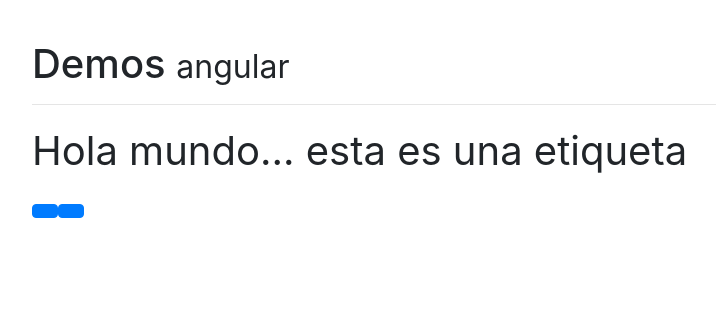
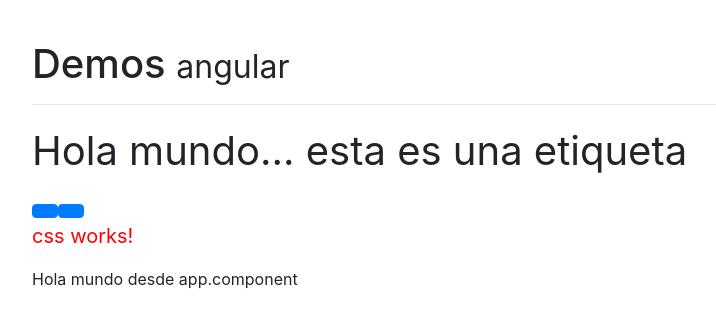
Before and after one commit to difagume/miscelaneos, an Angular app: page / in a window 1280 px wide. Shown: the top 328 px of the page, without its empty margins (53-769 px from the left). Built offline with nearby package versions, Linux system fonts and the light colour scheme; some icons are missing.

Commit message:
Aplicando CSS a un sólo componente

```diff
--- a/src/app/app.component.html
+++ b/src/app/app.component.html
@@ -4,8 +4,9 @@
   </h1>
   <hr>
 
-  <app-ng-style>
+  <app-ng-style></app-ng-style>
+  <app-css></app-css>
 
-  </app-ng-style>
+  <p>Hola mundo desde app.component</p>
 
 </div>
--- a/src/app/app.module.ts
+++ b/src/app/app.module.ts
@@ -4,12 +4,14 @@ import { NgModule } from '@angular/core';
 
 import { AppComponent } from './app.component';
 import { NgStyleComponent } from './components/ng-style/ng-style.component';
+import { CssComponent } from './components/css/css.component';
 
 
 @NgModule({
   declarations: [
     AppComponent,
-    NgStyleComponent
+    NgStyleComponent,
+    CssComponent
   ],
   imports: [
     BrowserModule
--- /dev/null
+++ b/src/app/components/css/css.component.ts
@@ -0,0 +1,24 @@
+import { Component, OnInit } from '@angular/core';
+
+@Component({
+  selector: 'app-css',
+  template: `
+    <p>
+      css works!
+    </p>
+  `,
+  styles: [`
+    p {
+      color: red;
+      font-size: 20px;
+    }
+    `]
+})
+export class CssComponent implements OnInit {
+
+  constructor() { }
+
+  ngOnInit() {
+  }
+
+}
```
